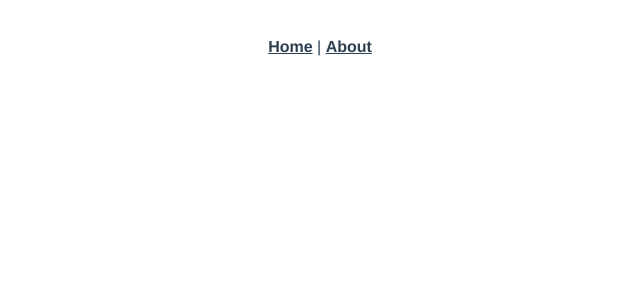
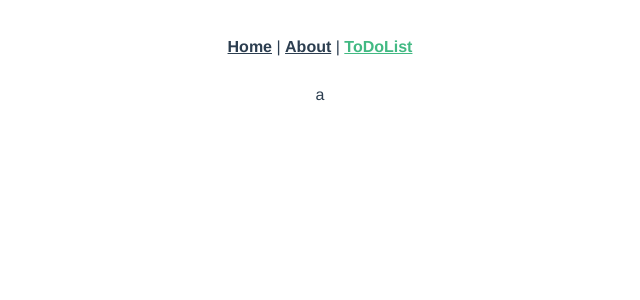
Before and after one commit to HiMatsukura/LearningVuex, a Vue app in the folder app1/: page /todoList in a window 1280 px wide. Shown: the top 300 px of the page, without its empty margins (320-960 px from the left). Built offline with nearby package versions, Linux system fonts and the light colour scheme.

Commit message:
ToDoListリンクを追加

```diff
--- a/app1/src/App.vue
+++ b/app1/src/App.vue
@@ -1,8 +1,11 @@
 <template>
   <div id="app">
     <div id="nav">
-      <router-link to="/">Home</router-link> |
+      <router-link to="/">Home</router-link>
+      <span> | </span>
       <router-link to="/about">About</router-link>
+      <span> | </span>
+      <router-link to="/todoList">ToDoList</router-link>
     </div>
     <router-view />
   </div>
--- a/app1/src/router/index.js
+++ b/app1/src/router/index.js
@@ -18,7 +18,14 @@ const routes = [
     // which is lazy-loaded when the route is visited.
     component: () =>
       import(/* webpackChunkName: "about" */ "../views/About.vue")
+  },
+  {
+    path: "/todoList",
+    name: "ToDoList",
+    component: () =>
+      import(/* webpackChunkName: "todoList" */ "../views/ToDoList.vue")
   }
+
 ];
 
 const router = new VueRouter({
--- /dev/null
+++ b/app1/src/views/ToDoList.vue
@@ -0,0 +1,5 @@
+<template>
+  <div>
+      a
+  </div>
+</template>
```
